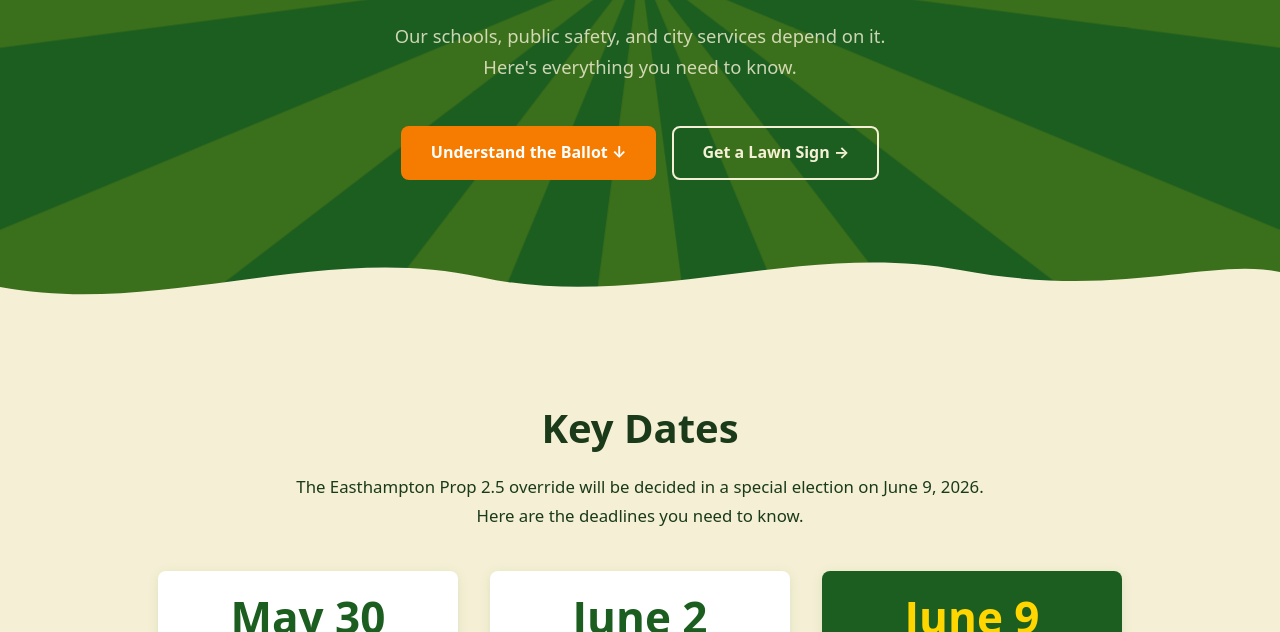
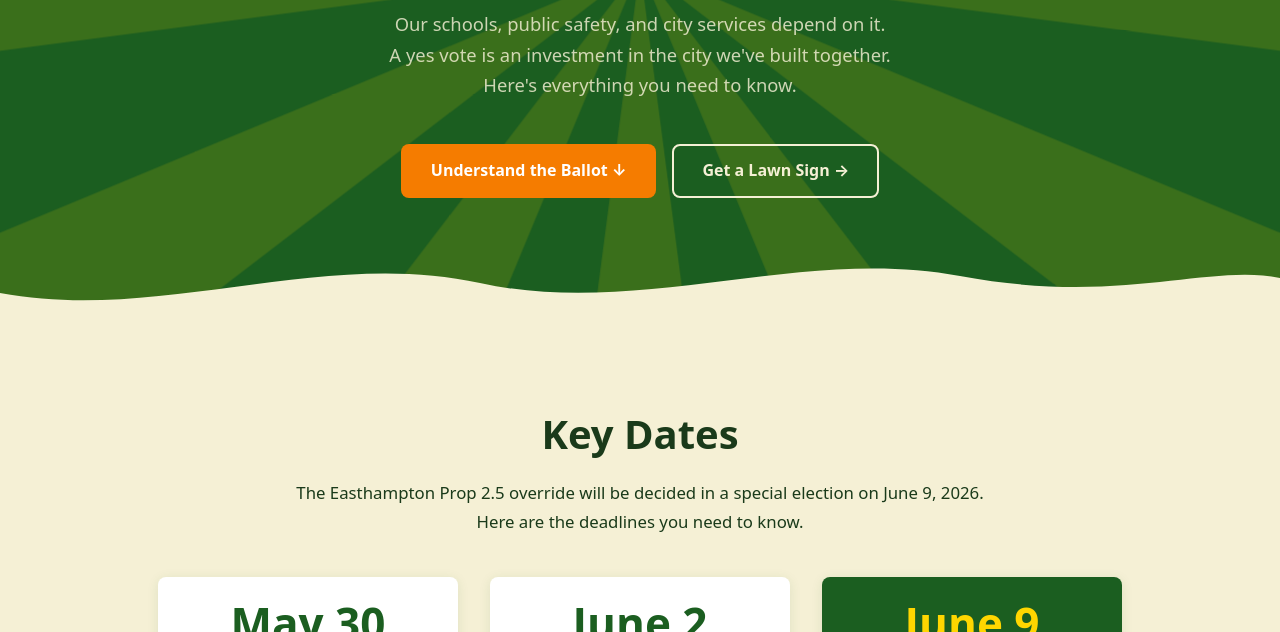
Before and after one commit to pmaclellan/easthampton-override, a plain HTML site: page index.html in a window 1280 px wide. Shown: the part 468-1100 px from the top of the page. Drawn offline with Linux system fonts and the light colour scheme.

Commit message:
investment line

```diff
--- a/index.html
+++ b/index.html
@@ -154,6 +154,7 @@
         <p class="hero__subtitle">Special Election for Prop 2.5 Override</p>
         <p class="hero__tagline">
           Our schools, public safety, and city services depend on it.<br>
+          A yes vote is an investment in the city we've built together.<br>
           Here's everything you need to know.
         </p>
         <div class="hero__ctas">
```
